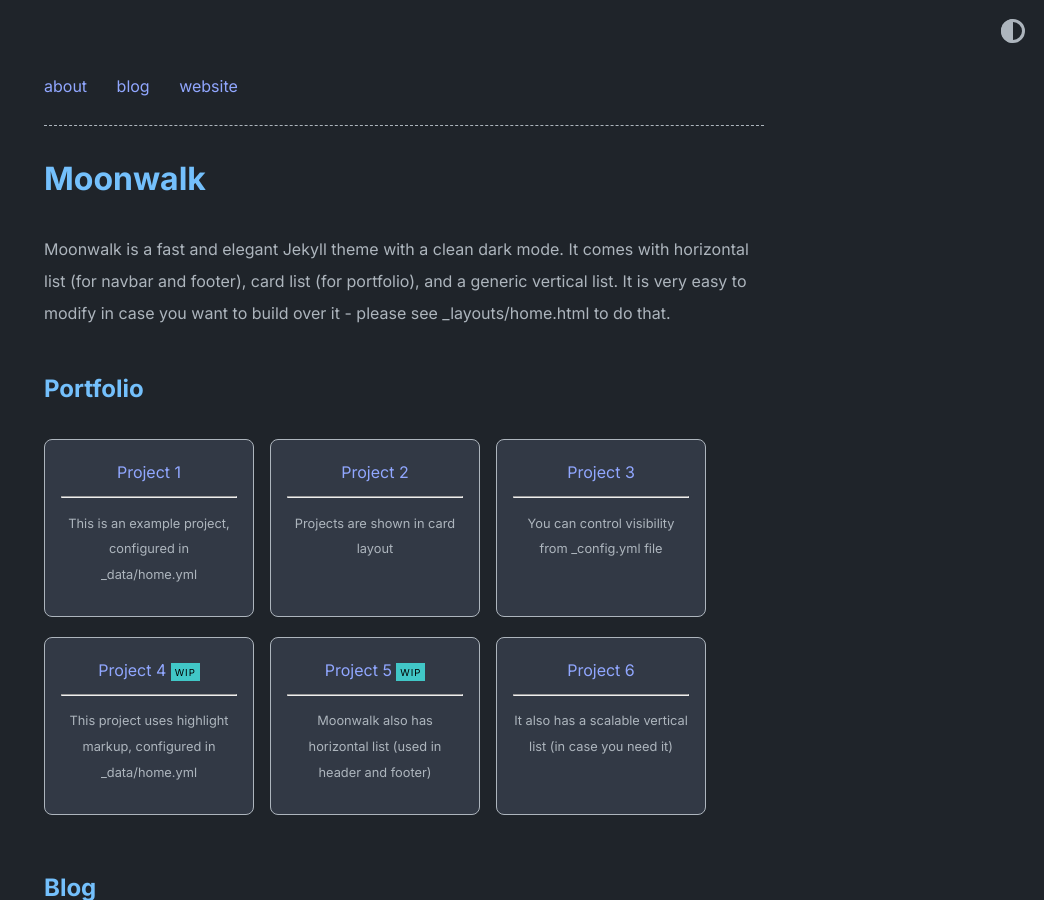
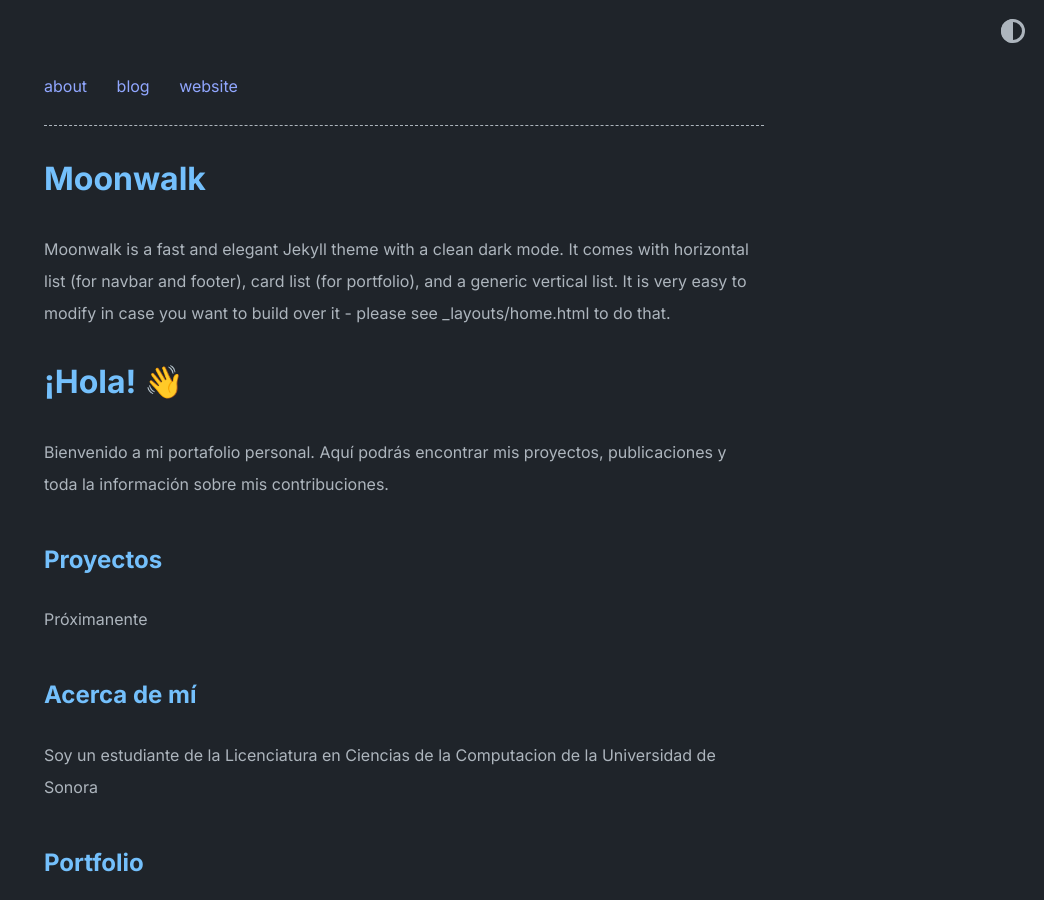
Before and after one commit to GuIsTyping/Jehu_Ramirez.github.io, a Jekyll site: the page built from index.md, in a window 1280 px wide and 900 px high. Shown: the whole window, without its empty margins (236-1280 px from the left). Built offline with Jekyll 4.4.1, drawn with Linux system fonts in a browser that asks for light colours.

Commit message:
Update index.md

```diff
--- a/index.md
+++ b/index.md
@@ -1,3 +1,13 @@
 ---
 layout: home
+title: "Bienvenido a mi Portafolio"
 ---
+
+# ¡Hola! 👋
+Bienvenido a mi portafolio personal. Aquí podrás encontrar mis proyectos, publicaciones y toda la información sobre mis contribuciones.
+
+## Proyectos
+Próximanente
+
+## Acerca de mí
+Soy un estudiante de la Licenciatura en Ciencias de la Computacion de la Universidad de Sonora
```
